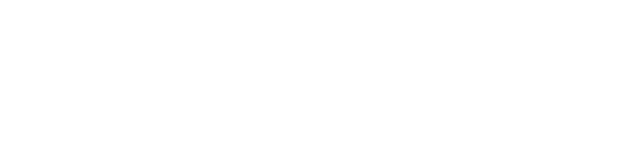
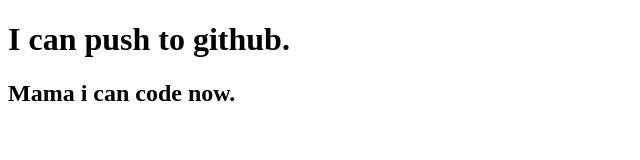
Before and after one commit to saeidurrahman750/my-frist-repo, a plain HTML site: page index.html in a window 1280 px wide. Shown: the whole page, without its empty margins (0-640 px from the left). Drawn offline with Linux system fonts and the light colour scheme.

Commit message:
added header

```diff
--- a/index.html
+++ b/index.html
@@ -7,6 +7,7 @@
     <title>My frist github repo</title>
 </head>
 <body>
-
+   <h1>I can push to github.</h1>
+   <h2>Mama i can code now.</h2>
 </body>
 </html>
```
